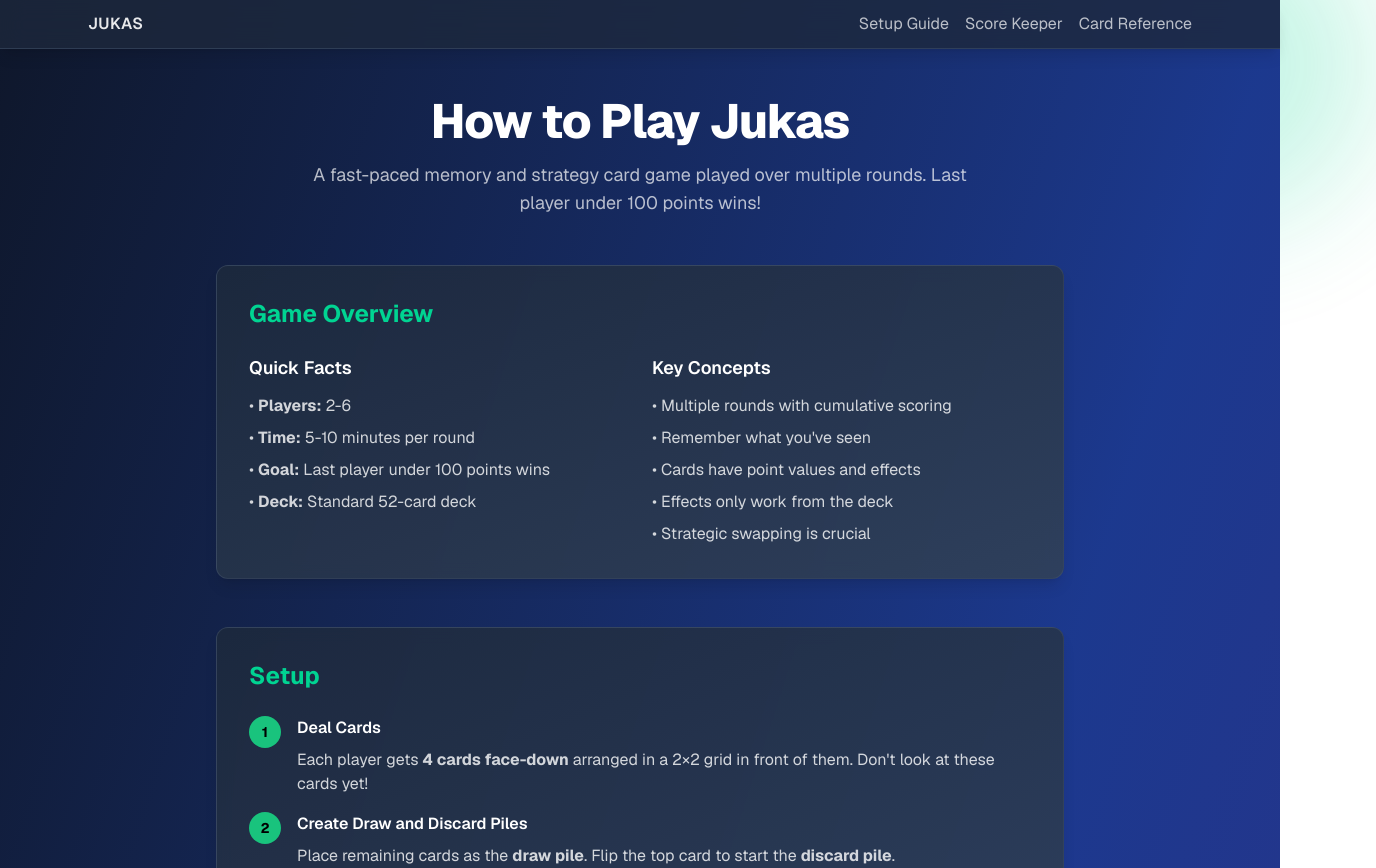
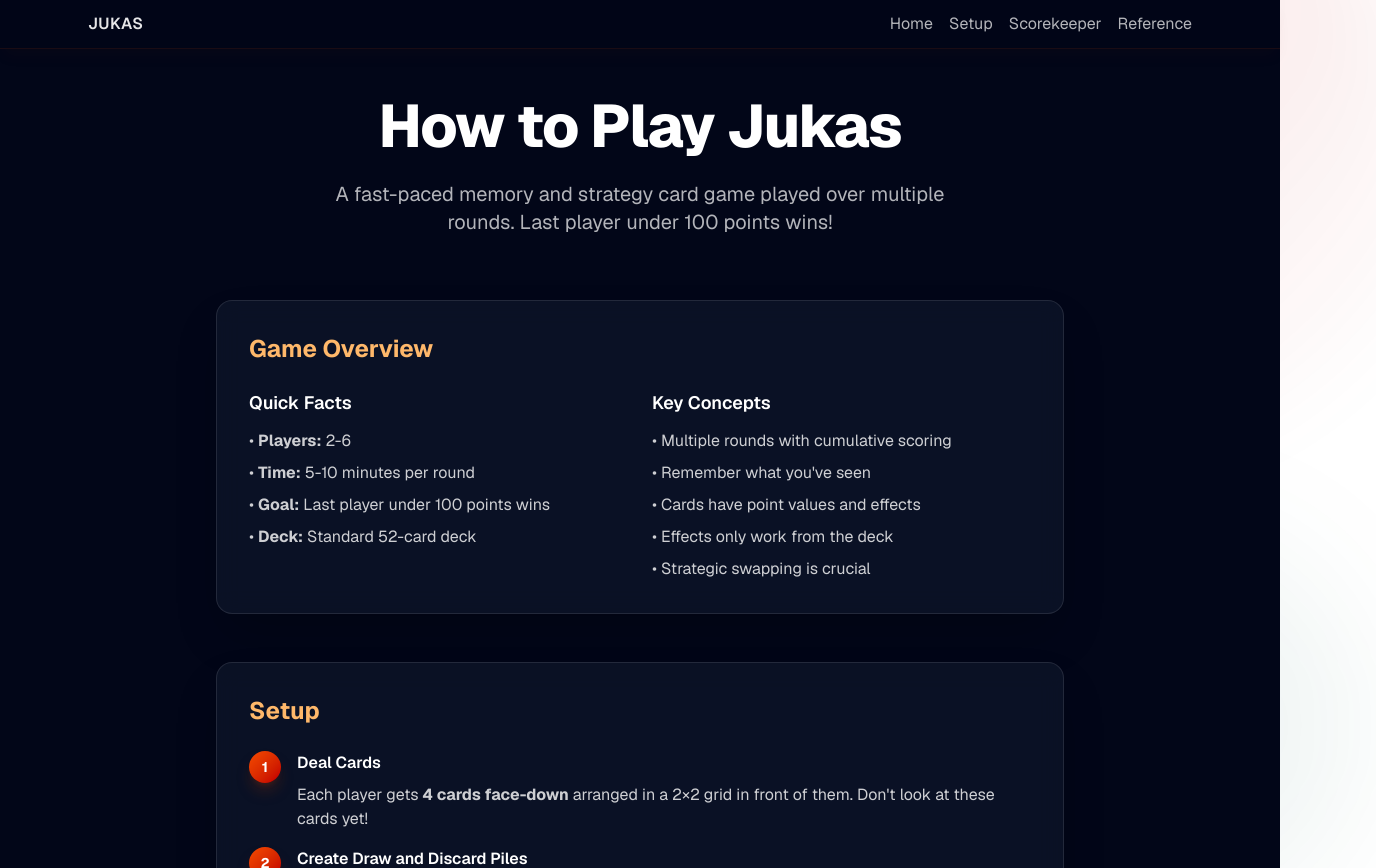
Before and after one commit to Peckage/jukas, a Next.js app: page /rules in a window 1280 px wide. Shown: the top 868 px of the page, 1376 px wide, since content can reach past the window. Built offline with nearby package versions, Linux system fonts and the light colour scheme.

Commit message:
added are you sure to the end game

```diff
--- a/src/app/layout.tsx
+++ b/src/app/layout.tsx
@@ -23,7 +23,7 @@ export default function RootLayout({
   children: React.ReactNode;
 }>) {
   return (
-    <html lang="en">
+    <html lang="en" className="scroll-smooth">
       <body
         className={`${geistSans.variable} ${geistMono.variable} antialiased`}
       >
--- a/src/app/rules/page.tsx
+++ b/src/app/rules/page.tsx
@@ -2,49 +2,66 @@ import Link from "next/link";
 
 export default function RulesPage() {
   return (
-    <div className="relative min-h-screen bg-gradient-to-br from-slate-900 via-blue-900 to-indigo-900 text-white font-sans">
-      {/* background glows */}
-      <div className="pointer-events-none absolute inset-0 -z-10">
-        <div className="absolute -top-24 -right-24 h-80 w-80 rounded-full bg-emerald-400/25 blur-3xl animate-pulse" />
-        <div className="absolute top-1/3 -left-24 h-96 w-96 rounded-full bg-blue-400/20 blur-3xl" />
-        <div className="absolute bottom-0 right-1/3 h-72 w-72 rounded-full bg-purple-400/15 blur-2xl" />
+    <div className="relative min-h-screen bg-slate-950 text-white font-sans scroll-smooth">
+      {/* Single unified warm cozy background - fixed position so it stays throughout scroll */}
+      <div className="pointer-events-none fixed inset-0 -z-10">
+        {/* Base dark gradient */}
+        <div className="absolute inset-0 bg-gradient-to-br from-slate-950 via-slate-900 to-slate-950" />
+
+        {/* Warm fireplace glow - top right corner */}
+        <div className="absolute -top-40 -right-40 h-[600px] w-[600px] rounded-full bg-gradient-to-br from-orange-600/12 via-red-700/8 to-transparent blur-3xl animate-pulse" />
+
+        {/* Warm ambient side glow - left */}
+        <div className="absolute top-1/3 -left-40 h-[700px] w-[700px] rounded-full bg-gradient-to-r from-amber-700/10 via-orange-800/6 to-transparent blur-3xl" />
+
+        {/* Bottom center warm glow */}
+        <div className="absolute -bottom-40 left-1/2 -translate-x-1/2 h-[600px] w-[800px] rounded-full bg-gradient-to-t from-orange-900/10 via-red-900/6 to-transparent blur-3xl" />
+
+        {/* Soft emerald accent for balance - right side */}
+        <div className="absolute top-2/3 -right-20 h-96 w-96 rounded-full bg-emerald-900/6 blur-3xl" />
+
+        {/* Subtle texture overlay */}
+        <div className="absolute inset-0 bg-[radial-gradient(circle_at_50%_50%,rgba(255,255,255,0.008),transparent_70%)] opacity-60" />
       </div>
 
       {/* top nav */}
-      <nav className="sticky top-0 z-20 backdrop-blur-md supports-[backdrop-filter]:bg-slate-800/80 border-b border-slate-600/50 shadow-lg">
+      <nav className="fixed top-0 left-0 right-0 z-50 backdrop-blur-md supports-[backdrop-filter]:bg-slate-950/90 border-b border-orange-900/20 shadow-lg shadow-orange-900/5">
         <div className="mx-auto flex max-w-6xl items-center justify-between px-6 py-3">
-          <Link href="/" className="font-semibold tracking-wide text-white/90 hover:text-white">
+          <Link href="/" className="font-semibold tracking-wide text-white/90 hover:text-orange-200 transition">
             JUKAS
           </Link>
           <div className="flex gap-4">
-            <Link href="/#setup" className="text-white/70 hover:text-white transition">
-              Setup Guide
+            <Link href="/#home" className="text-white/70 hover:text-orange-200 transition">
+              Home
             </Link>
-            <Link href="/#scorekeeper" className="text-white/70 hover:text-white transition">
-              Score Keeper
+            <Link href="/#setup" className="text-white/70 hover:text-orange-200 transition">
+              Setup
             </Link>
-            <Link href="/#reference" className="text-white/70 hover:text-white transition">
-              Card Reference
+            <Link href="/#scorekeeper" className="text-white/70 hover:text-orange-200 transition">
+              Scorekeeper
+            </Link>
+            <Link href="/#reference" className="text-white/70 hover:text-orange-200 transition">
+              Reference
             </Link>
           </div>
         </div>
       </nav>
 
-      <div className="mx-auto max-w-4xl px-6 py-12">
+      <div className="mx-auto max-w-4xl px-6 py-20 pt-24">
         {/* Header */}
-        <div className="text-center mb-12">
-          <h1 className="text-4xl sm:text-5xl font-extrabold tracking-tight mb-4">
+        <div className="text-center mb-16">
+          <h1 className="text-4xl sm:text-6xl font-extrabold tracking-tight mb-6">
             How to Play Jukas
           </h1>
-          <p className="text-lg text-white/70 max-w-2xl mx-auto">
+          <p className="text-xl text-white/70 max-w-2xl mx-auto">
             A fast-paced memory and strategy card game played over multiple rounds. Last player under 100 points wins!
           </p>
         </div>
 
         {/* Game Overview */}
         <section className="mb-12">
-          <div className="bg-gradient-to-br from-slate-800/90 to-slate-700/90 rounded-xl p-8 backdrop-blur-sm border border-slate-600/50 shadow-lg">
-            <h2 className="text-2xl font-bold mb-6 text-emerald-400">Game Overview</h2>
+          <div className="bg-slate-900/70 rounded-2xl p-8 backdrop-blur-md border border-white/10 shadow-2xl">
+            <h2 className="text-2xl font-bold mb-6 text-orange-300">Game Overview</h2>
             <div className="grid md:grid-cols-2 gap-6">
               <div>
                 <h3 className="font-semibold mb-3 text-lg">Quick Facts</h3>
@@ -71,11 +88,11 @@ export default function RulesPage() {
 
         {/* Setup */}
         <section className="mb-12">
-          <div className="bg-gradient-to-br from-slate-800/90 to-slate-700/90 rounded-xl p-8 backdrop-blur-sm border border-slate-600/50 shadow-lg">
-            <h2 className="text-2xl font-bold mb-6 text-emerald-400">Setup</h2>
+          <div className="bg-slate-900/70 rounded-2xl p-8 backdrop-blur-md border border-white/10 shadow-2xl">
+            <h2 className="text-2xl font-bold mb-6 text-orange-300">Setup</h2>
             <div className="space-y-4">
               <div className="flex items-start gap-4">
-                <span className="flex-shrink-0 w-8 h-8 bg-[#19c37d] text-black rounded-full flex items-center justify-center font-bold text-sm">1</span>
+                <span className="flex-shrink-0 w-8 h-8 bg-gradient-to-br from-orange-600 to-red-700 text-white rounded-full flex items-center justify-center font-bold text-sm shadow-lg shadow-orange-900/40">1</span>
                 <div>
                   <h3 className="font-semibold mb-2">Deal Cards</h3>
                   <p className="text-white/80">Each player gets <strong>4 cards face-down</strong> arranged in a 2×2 grid in front of them. Don&apos;t look at these cards yet!</p>
@@ -83,7 +100,7 @@ export default function RulesPage() {
               </div>
 
               <div className="flex items-start gap-4">
-                <span className="flex-shrink-0 w-8 h-8 bg-[#19c37d] text-black rounded-full flex items-center justify-center font-bold text-sm">2</span>
+                <span className="flex-shrink-0 w-8 h-8 bg-gradient-to-br from-orange-600 to-red-700 text-white rounded-full flex items-center justify-center font-bold text-sm shadow-lg shadow-orange-900/40">2</span>
                 <div>
                   <h3 className="font-semibold mb-2">Create Draw and Discard Piles</h3>
                   <p className="text-white/80">Place remaining cards as the <strong>draw pile</strong>. Flip the top card to start the <strong>discard pile</strong>.</p>
@@ -91,7 +108,7 @@ export default function RulesPage() {
               </div>
 
               <div className="flex items-start gap-4">
-                <span className="flex-shrink-0 w-8 h-8 bg-[#19c37d] text-black rounded-full flex items-center justify-center font-bold text-sm">3</span>
+                <span className="flex-shrink-0 w-8 h-8 bg-gradient-to-br from-orange-600 to-red-700 text-white rounded-full flex items-center justify-center font-bold text-sm shadow-lg shadow-orange-900/40">3</span>
                 <div>
                   <h3 className="font-semibold mb-2">Initial Peek</h3>
                   <p className="text-white/80">Each player may look at <strong>any 2 of their 4 cards</strong>, then put them back face-down. Remember what you saw!</p>
@@ -103,8 +120,8 @@ export default function RulesPage() {
 
         {/* Gameplay */}
         <section className="mb-12">
-          <div className="bg-gradient-to-br from-slate-800/90 to-slate-700/90 rounded-xl p-8 backdrop-blur-sm border border-slate-600/50 shadow-lg">
-            <h2 className="text-2xl font-bold mb-6 text-emerald-400">How to Play</h2>
+          <div className="bg-slate-900/70 rounded-2xl p-8 backdrop-blur-md border border-white/10 shadow-2xl">
+            <h2 className="text-2xl font-bold mb-6 text-orange-300">How to Play</h2>
 
             <div className="mb-8">
               <h3 className="text-xl font-semibold mb-4">On Your Turn</h3>
@@ -220,8 +237,8 @@ export default function RulesPage() {
 
         {/* Scoring */}
         <section className="mb-12">
-          <div className="bg-gradient-to-br from-slate-800/90 to-slate-700/90 rounded-xl p-8 backdrop-blur-sm border border-slate-600/50 shadow-lg">
-            <h2 className="text-2xl font-bold mb-6 text-emerald-400">Scoring</h2>
+          <div className="bg-slate-900/70 rounded-2xl p-8 backdrop-blur-md border border-white/10 shadow-2xl">
+            <h2 className="text-2xl font-bold mb-6 text-orange-300">Scoring</h2>
             <div className="grid md:grid-cols-2 gap-6">
               <div>
                 <h3 className="font-semibold mb-4 text-lg">Card Values</h3>
@@ -266,8 +283,8 @@ export default function RulesPage() {
 
         {/* Strategy Tips */}
         <section className="mb-12">
-          <div className="bg-gradient-to-br from-slate-800/90 to-slate-700/90 rounded-xl p-8 backdrop-blur-sm border border-slate-600/50 shadow-lg">
-            <h2 className="text-2xl font-bold mb-6 text-emerald-400">Strategy Tips</h2>
+          <div className="bg-slate-900/70 rounded-2xl p-8 backdrop-blur-md border border-white/10 shadow-2xl">
+            <h2 className="text-2xl font-bold mb-6 text-orange-300">Strategy Tips</h2>
             <div className="grid md:grid-cols-2 gap-6">
               <div>
                 <h3 className="font-semibold mb-3 text-lg">Memory is Key</h3>
@@ -296,7 +313,7 @@ export default function RulesPage() {
           <div className="flex flex-wrap justify-center gap-4">
             <Link
               href="/#setup"
-              className="px-6 py-3 bg-[#19c37d] hover:bg-[#15a56b] text-black font-semibold rounded-lg transition"
+              className="px-6 py-3 bg-gradient-to-r from-orange-700 to-red-700 hover:from-orange-600 hover:to-red-600 text-white font-semibold rounded-lg transition shadow-lg shadow-orange-900/40"
             >
               View Setup Guide
             </Link>
@@ -314,7 +331,7 @@ export default function RulesPage() {
             </Link>
             <Link
               href="/"
-              className="px-6 py-3 border border-white/20 bg-white/5 hover:bg-white/10 text-white font-semibold rounded-lg transition"
+              className="px-6 py-3 border border-emerald-800/40 bg-emerald-900/20 hover:bg-emerald-900/40 text-white font-semibold rounded-lg transition"
             >
               Back to Home
             </Link>
```
